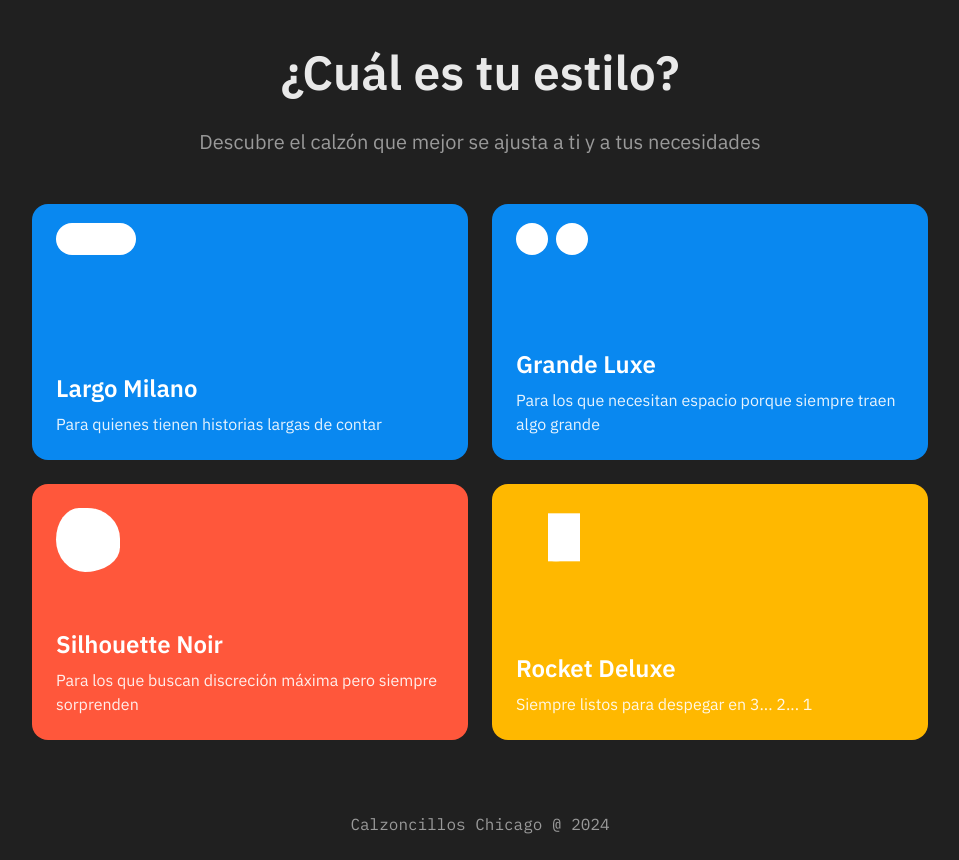
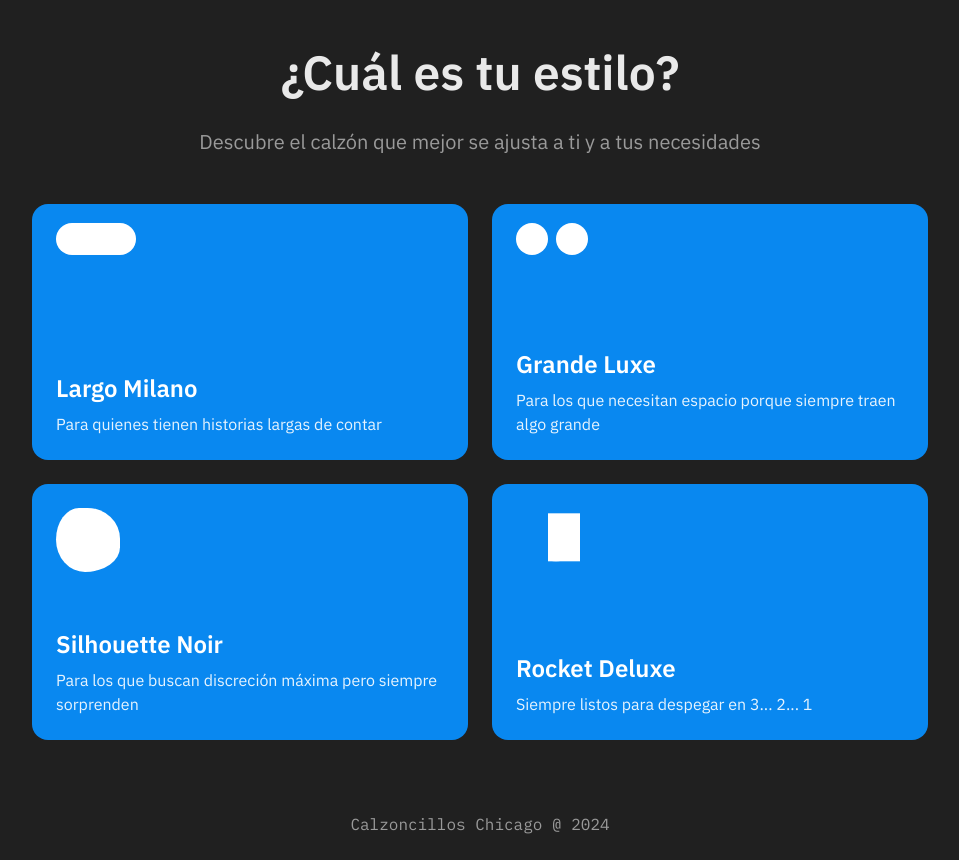
Before and after one commit to miguelcastroe/chicagobrieftastic, a React (Vite) app: page / in a window 1280 px wide. Shown: the whole page, without its empty margins (160-1119 px from the left). Built offline with nearby package versions, Linux system fonts and the light colour scheme.

Commit message:
Update styles to unify blue color
Adjusted the color scheme to ensure consistency by making all blue elements the same shade. This change enhances the visual coherence throughout the application.
[skip gpt_engineer]

```diff
--- a/src/pages/Index.tsx
+++ b/src/pages/Index.tsx
@@ -51,7 +51,7 @@ const styles: Style[] = [
       "La discreción nunca se vio tan bien",
       "Para los que guardan los mejores secretos",
     ],
-    color: "bg-accent1",
+    color: "bg-card",
     icon: <div className="w-16 h-16 bg-text-white rounded-full animate-blob" />,
   },
   {
@@ -63,7 +63,7 @@ const styles: Style[] = [
       "Alcanza nuevas alturas con cada movimiento",
       "Para los que siempre apuntan alto",
     ],
-    color: "bg-accent2",
+    color: "bg-card",
     icon: (
       <div className="relative w-16 h-16">
         <div className="absolute bottom-0 left-1/2 -translate-x-1/2 w-8 h-12 bg-text-white transform rotate-45 animate-rocket" />
```
